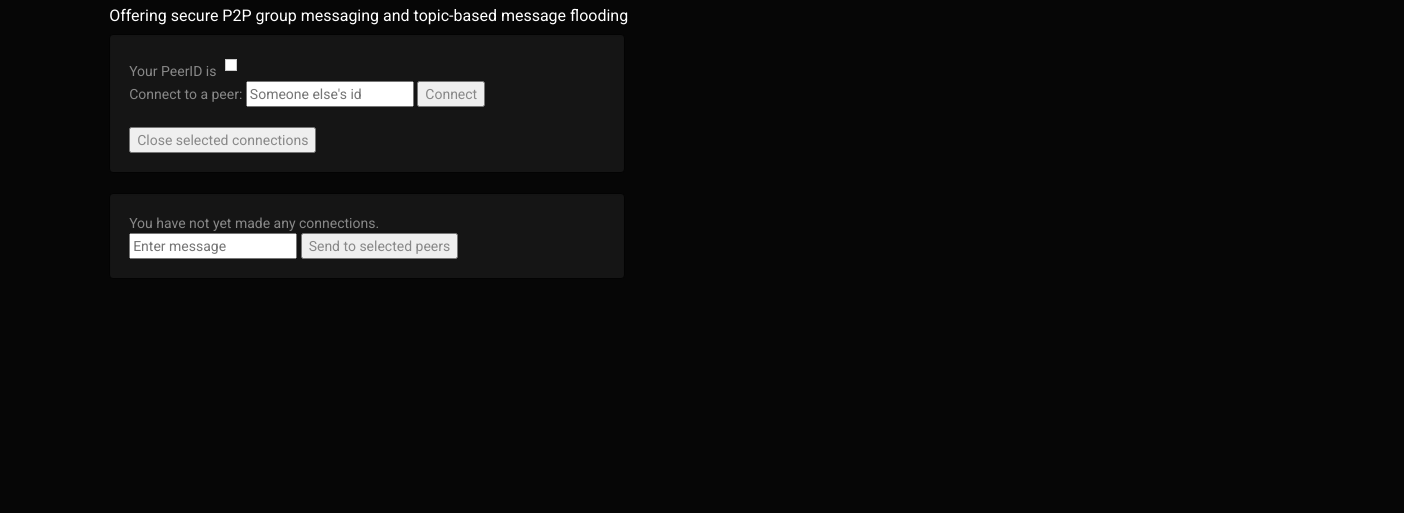
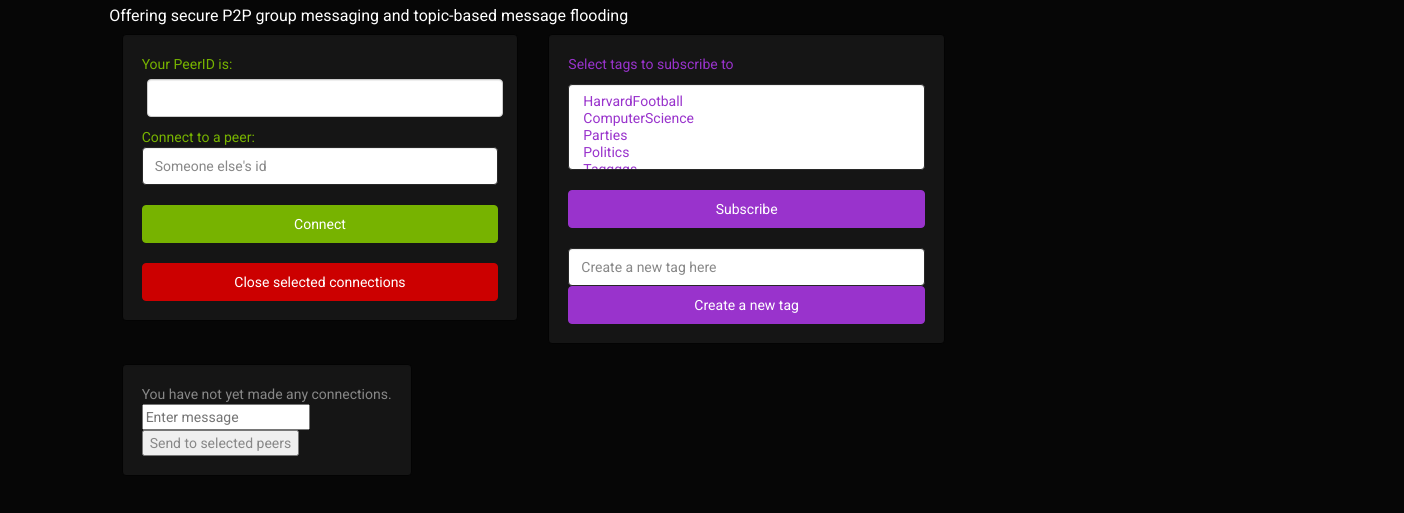
Before and after one commit to daynedavis/P2PGM, a website: page public/app.html in a window 1280 px wide. Shown: the part 115-628 px from the top of the page, 1404 px wide, since content can reach past the window. Drawn offline with nearby package versions, Linux system fonts and the light colour scheme; no server answers.

Commit message:
Added tags/subscribe forms to app.js, re-styled homepage

```diff
--- a/public/app.html
+++ b/public/app.html
@@ -191,32 +191,52 @@
 <body ng-controller="mainController">
 	<a href="/logout" class="btn btn-default btn-sm">Logout</a>
 	<div class="row">
-			<div class="col-lg-12 col-md-offset-1">
+			<div class="col-md-8 col-md-offset-1">
 				<h1 class="text-success">Your Flood</h1>
 				<h6>Offering secure P2P group messaging and topic-based message flooding</h6>
 			</div>
 	</div>
 
-
+	<div class="container-fluid">
 		<div class="row">
-			<div class="col-lg-5 col-md-offset-1">
+			<div class="col-md-4 col-md-offset-1">
 				<div class="well bs-component">
 
-						<div id="actions">
-							Your PeerID is <span id="pid"></span><br>
-							Connect to a peer: <input type="text" id="rid" placeholder="Someone else's id">
-							<input class="button" class="btn btn-default" type="button" value="Connect" id="connect"><br><br>
+						<div id="actions" class="text-success">
+							Your PeerID is: <br>
+							<span id="pid" class="form-control input-block"></span><br>
+							Connect to a peer: <input class="form-control input-block" type="text" id="rid" placeholder="Someone else's id"><br>
+							<input class="btn btn-success btn-block" type="button" value="Connect" id="connect"><br>
 
 
-							<button id="close">Close selected connections</button>
+							<button id="close" class="btn btn-danger btn-block">Close selected connections</button>
 						</div>
 
+				</div>
+			</div>
+			<div class="col-md-4">
+				<div class="well bs-component">
+					<p class="text-info">Select tags to subscribe to</p>
+					<div>
+						<select multiple class="form-control text-info">
+						  <option>HarvardFootball</option>
+						  <option>ComputerScience</option>
+						  <option>Parties</option>
+						  <option>Politics</option>
+						  <option>Taggggs</option>
+						</select><br>
+						<button type="button" class="btn btn-info btn-block">Subscribe</button><br>
+					</div>
+					<div>
+						<input class="form-control input-block" type="text" id="newTag" placeholder="Create a new tag here">
+						<input class="btn btn-info btn-block" type="button" value="Create a new tag" id="createNewTag" margin-top=7>
+					</div>
 				</div>
 			</div>
 		</div>
 
 		<div class="row">
-			<div class="col-lg-5 col-md-offset-1">
+			<div class="col-lg-3 col-md-offset-1">
 				<div class="well bs-component">
 					<div id="wrap"><div id="connections"><span class="filler">You have not yet made any connections.</span></div>
 							<div class="clear"></div>
@@ -228,8 +248,9 @@
 
 				</div>
 			</div>
+
 		</div>
-
+</div>
 
 
 
```
